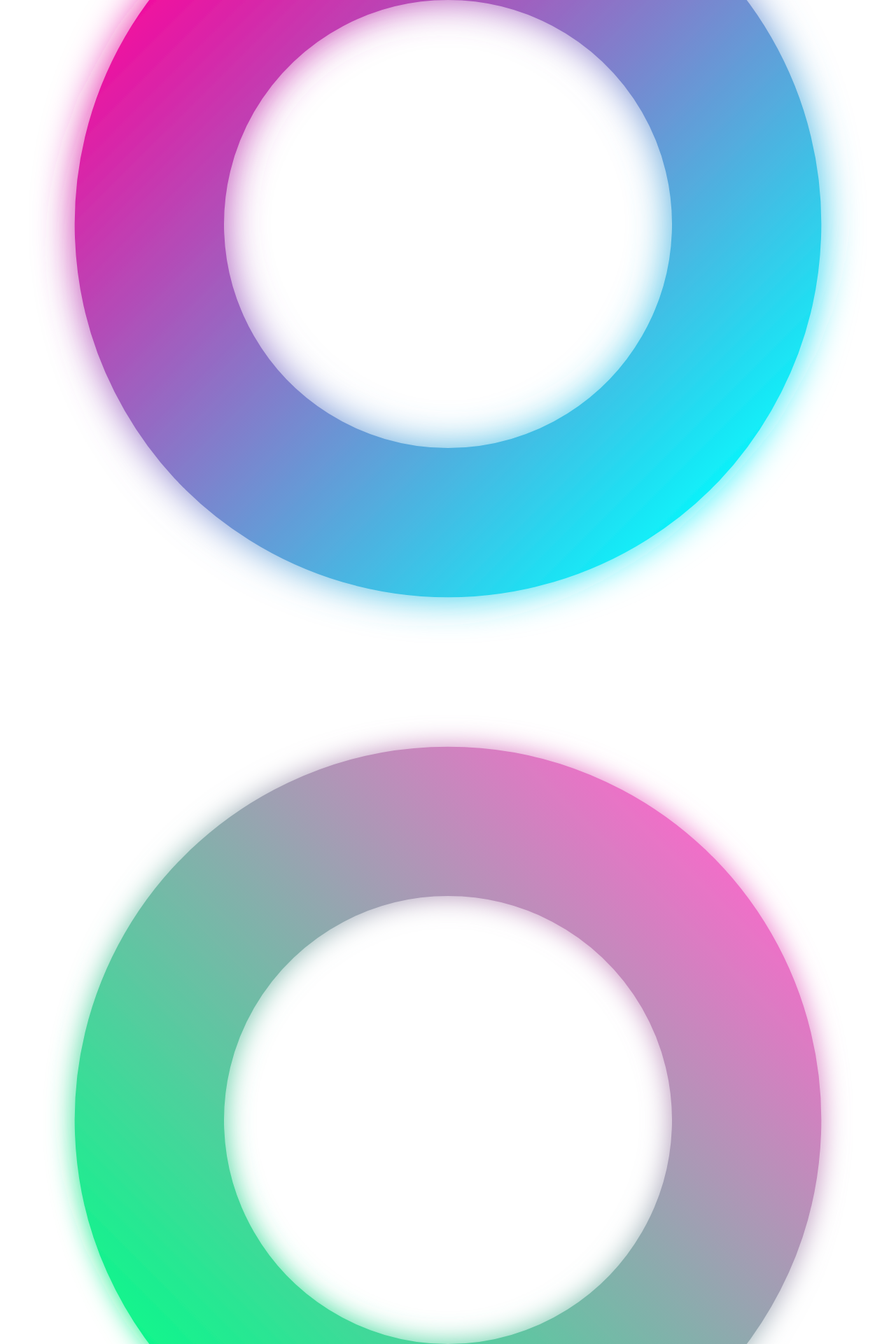
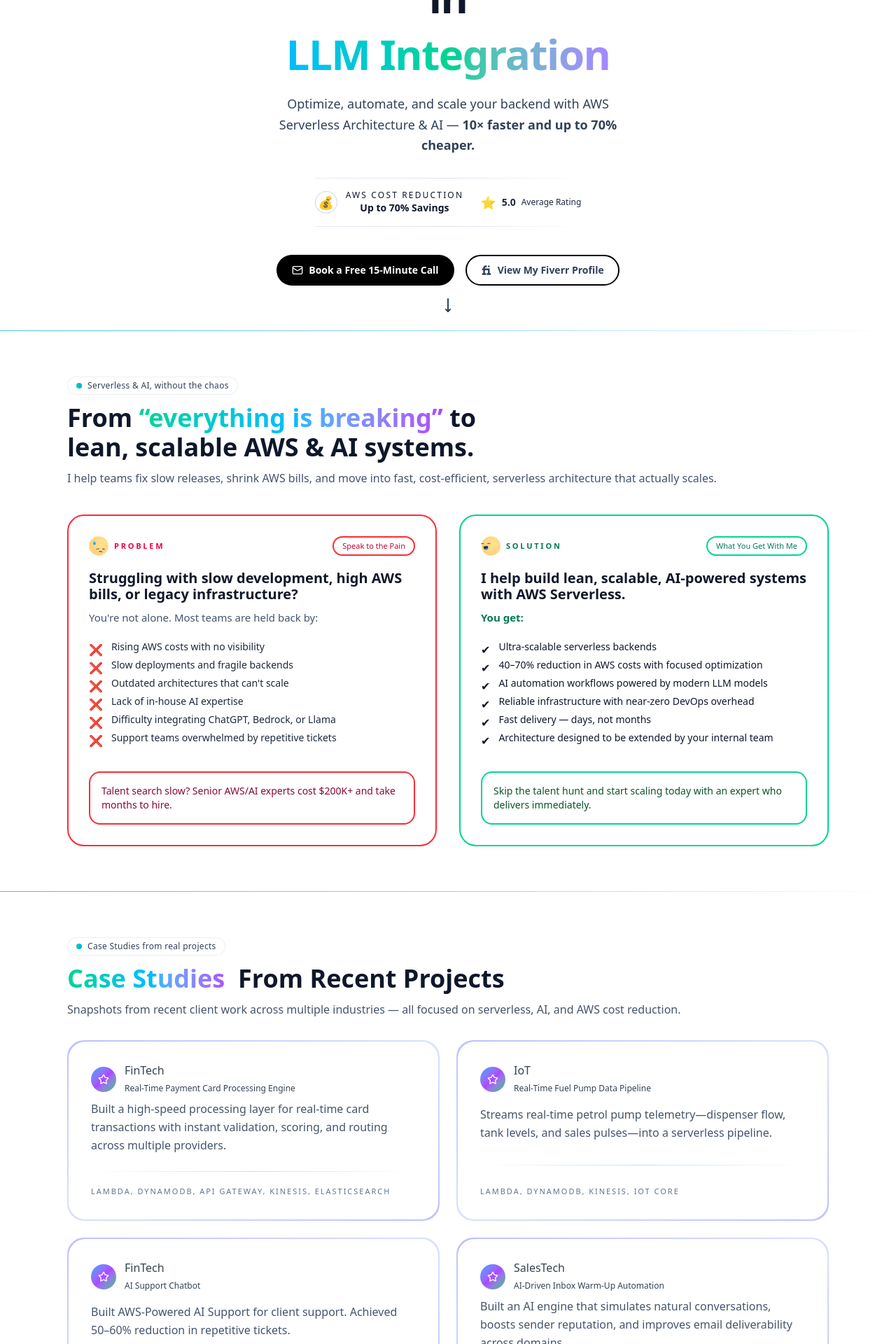
Before and after one commit to opmtwo/opmtwo-website, a Next.js app: page / in a window 1280 px wide. Shown: the part 320-2240 px from the top of the page at 70% size. Built offline with nearby package versions, Linux system fonts and the light colour scheme; a web font is replaced by a local one.

Commit message:
Added a new index page that simply display home page

```diff
--- a/app/page.tsx
+++ b/app/page.tsx
@@ -1,188 +1,12 @@
-"use client"
+import { redirect } from 'next/navigation';
 
-import { useState } from "react";
-import { Switch } from "antd";
+import Home from '@/app/home/page';
 
-export default function Home() {
-	const [useGradient, setUseGradient] = useState(true);
-
-	return (
-		<section id="section-intro" className="onscroll fitscreen seen loaded">
-			{/* <div className="layer back">
-				<div className="rope sketch" path-speed="4" path-offset="0">
-					<svg
-						xmlns="http://www.w3.org/2000/svg"
-						id="svg-line1"
-						viewBox="0 0 2.663384 1080"
-						preserveAspectRatio="xMidYMax meet"
-					>
-						<path id="path-line1" d="M 1.331692,540 V 1080"></path>
-					</svg>
-				</div>
-			</div> */}
-
-			{/* Ant Design toggle */}
-			<div className="o-toggle">
-				<span className="o-toggle-label">Neon Gradient</span>
-				<Switch checked={useGradient} onChange={setUseGradient} />
-			</div>
-
-			<div className="letter">
-				{/* BACK O */}
-				<div className="letter-back sketch">
-					<svg
-						viewBox="0 0 300 300"
-						xmlns="http://www.w3.org/2000/svg"
-						preserveAspectRatio="xMidYMid meet"
-						style={{ overflow: "visible" }}
-					>
-						<defs>
-							<linearGradient id="gradBack" x1="0%" y1="0%" x2="100%" y2="100%">
-								<stop offset="0%" stopColor="#ff0099" />
-								<stop offset="100%" stopColor="#00ffff" />
-							</linearGradient>
-
-							<filter id="glowBack" x="-50%" y="-50%" width="200%" height="200%">
-								<feGaussianBlur stdDeviation="6.5" result="coloredBlur" />
-								<feMerge>
-									<feMergeNode in="coloredBlur" />
-									<feMergeNode in="SourceGraphic" />
-								</feMerge>
-							</filter>
-						</defs>
-
-						<path
-							stroke={useGradient ? "url(#gradBack)" : "#ffffff"}
-							strokeWidth="50"
-							fill="none"
-							strokeLinecap="round"
-							strokeLinejoin="round"
-							filter={useGradient ? "url(#glowBack)" : undefined}
-							d="M 150 50 A 100 100 0 1 1 149.999 50 Z"
-							className="o-path o-path-back"
-						></path>
-					</svg>
-				</div>
-
-				{/* MID O + VIDEO */}
-				<div className="letter-mid sketch">
-					<svg
-						viewBox="0 0 300 300"
-						xmlns="http://www.w3.org/2000/svg"
-						preserveAspectRatio="xMidYMid meet"
-						style={{ overflow: "visible" }}
-					>
-						<defs>
-							<linearGradient id="gradFront" x1="0%" y1="100%" x2="100%" y2="0%">
-								<stop offset="0%" stopColor="#00ff88" />
-								<stop offset="100%" stopColor="#ff66cc" />
-							</linearGradient>
-
-							<filter id="glowFront" x="-50%" y="-50%" width="200%" height="200%">
-								<feGaussianBlur stdDeviation="4.5" result="coloredBlur" />
-								<feMerge>
-									<feMergeNode in="coloredBlur" />
-									<feMergeNode in="SourceGraphic" />
-								</feMerge>
-							</filter>
-						</defs>
-
-						<path
-							stroke={useGradient ? "url(#gradFront)" : "#000000"}
-							strokeWidth="50"
-							fill="none"
-							strokeLinecap="round"
-							strokeLinejoin="round"
-							filter={useGradient ? "url(#glowFront)" : undefined}
-							d="M 150 50 A 100 100 0 1 1 149.999 50 Z"
-							className="o-path o-path-mid"
-						></path>
-					</svg>
-
-					<div className="video">
-						<video disablePictureInPicture muted loop autoPlay>
-							<source src="https://crustac.fr/wp-content/themes/crustac/img/video_waves3.mp4" type="video/mp4" />
-						</video>
-					</div>
-				</div>
-			</div>
-
-			<div className="layer loading"></div>
-
-			{/* <a href="#" className="next-screen a-input scrollto" data-target="section-about">
-				<span className="in">Scroll</span>
-			</a>
-
-			<div className="pagination">
-				<div className="current">01</div>
-				<div className="total">07</div>
-			</div>
-
-			<div></div> */}
-
-			<style jsx>{`
-				@keyframes drawCircle {
-					from {
-						stroke-dashoffset: 700;
-					}
-					to {
-						stroke-dashoffset: 0;
-					}
-				}
-
-				@keyframes popIn {
-					from {
-						transform: scale(0.9);
-						opacity: 0;
-					}
-					to {
-						transform: scale(1);
-						opacity: 1;
-					}
-				}
-
-				.o-path {
-					stroke-dasharray: 700;
-					stroke-dashoffset: 700;
-					animation: drawCircle 1.8s ease-out forwards;
-				}
-
-				.o-path-back {
-					animation-delay: 0s;
-				}
-
-				.o-path-mid {
-					animation-delay: 0.25s;
-				}
-
-				.letter-mid {
-					opacity: 0;
-					transform: scale(0.96);
-					animation: popIn 0.6s ease-out 0.25s forwards;
-					transform-origin: center;
-				}
-
-				.o-toggle {
-					position: absolute;
-					top: 20px;
-					right: 20px;
-					display: flex;
-					align-items: center;
-					gap: 8px;
-					z-index: 10;
-					padding: 8px 12px;
-					border-radius: 999px;
-					background: rgba(0, 0, 0, 0.4);
-					backdrop-filter: blur(8px);
-				}
-
-				.o-toggle-label {
-					font-size: 12px;
-					color: #f5f5f5;
-					text-transform: uppercase;
-					letter-spacing: 0.08em;
-				}
-			`}</style>
-		</section>
-	);
+export default function Page() {
+	// redirect('/home');
+    return (
+        <>
+            <Home />
+        </>
+    )
 }
```
